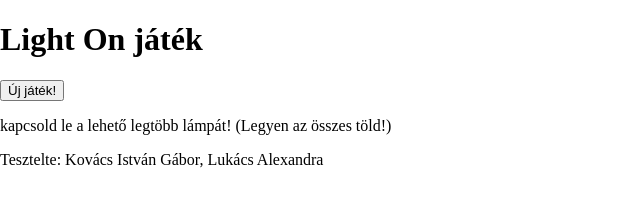
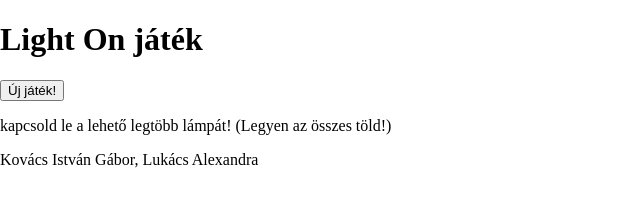
Before and after one commit to AlexandraLukacs/LightOn, a plain HTML site: page index.html in a window 1280 px wide. Shown: the whole page, without its empty margins (0-640 px from the left). Drawn offline with Linux system fonts and the light colour scheme.

Commit message:
szoveg jav

```diff
--- a/index.html
+++ b/index.html
@@ -31,6 +31,6 @@
         </div>
         <div class="lekapcslampak"></div>
     </article>
-    <footer><p>Tesztelte: Kovács István Gábor, Lukács Alexandra</p></footer>
+    <footer><p>Kovács István Gábor, Lukács Alexandra</p></footer>
 </body>
 </html>
```
